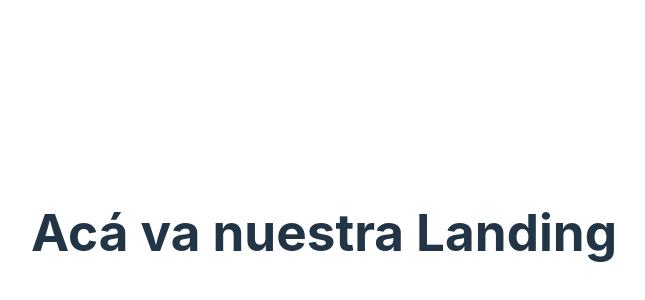
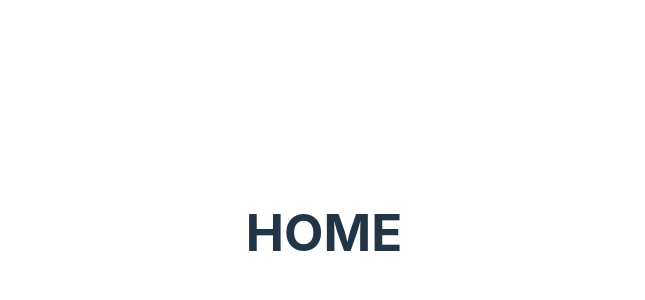
Before and after one commit to brunoosella/devias-web, a React (Vite) app in the folder devias-web/: page / in a window 1280 px wide. Shown: the part 168-468 px from the top of the page, without its empty margins (316-961 px from the left). Built offline with nearby package versions, Linux system fonts and the light colour scheme.

Commit message:
Update Home

```diff
--- a/devias-web/src/Screens/Home/Home.jsx
+++ b/devias-web/src/Screens/Home/Home.jsx
@@ -8,7 +8,7 @@ export default function Home(){
 
   return(
     <div id='home'>
-      <h1>Acá va nuestra Landing</h1>
+      <h1>HOME</h1>
     </div>
   )
 
```
